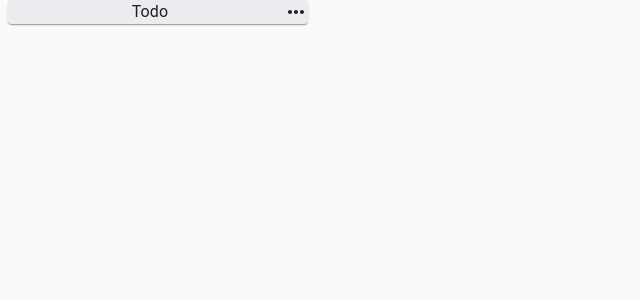
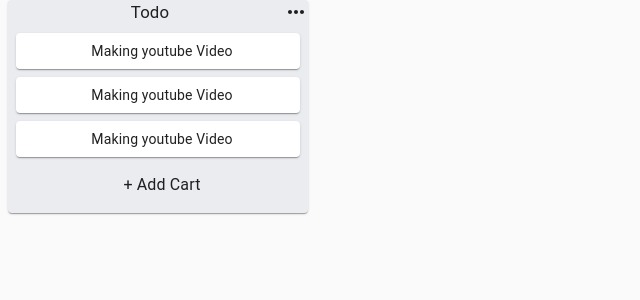
Before and after one commit to m1a9s9a4/react-trello-clone, a React (Create React App) app: page / in a window 1280 px wide. Shown: the top 300 px of the page, without its empty margins (0-640 px from the left). Built offline with nearby package versions, Linux system fonts and the light colour scheme.

Commit message:
[add] added trello card component

```diff
--- /dev/null
+++ b/src/Card.js
@@ -0,0 +1,19 @@
+import React from 'react';
+import { Paper } from '@material-ui/core';
+import {makeStyles} from "@material-ui/core/styles";
+
+const useStyle = makeStyles((theme) => ({
+    card: {
+        padding: theme.spacing(1, 1, 1, 2),
+        margin: theme.spacing(1),
+    }
+}));
+
+export default function Card() {
+    const classes = useStyle();
+    return (
+        <div>
+            <Paper className={classes.card}>Making youtube Video</Paper>
+        </div>
+    )
+}
--- a/src/components/List/List.js
+++ b/src/components/List/List.js
@@ -2,6 +2,8 @@ import React from 'react';
 import { Paper, CssBaseline } from '@material-ui/core';
 import { makeStyles } from '@material-ui/core/styles'
 import Title from "../Title";
+import Card from "../../Card";
+import InputContainer from "../input/InputContainer";
 
 const useStyle = makeStyles((theme) => ({
     root: {
@@ -18,6 +20,10 @@ export default function List() {
             <Paper className={classes.root}>
                 <CssBaseline />
                 <Title />
+                <Card />
+                <Card />
+                <Card />
+                <InputContainer />
             </Paper>
         </React.Fragment>
     )
--- a/src/components/Title.js
+++ b/src/components/Title.js
@@ -10,6 +10,8 @@ const useStyle = makeStyles((theme) => ({
     },
     editableTitle: {
         flexGrow: 1,
+        fontSize: "1.2em",
+        font: "bold",
     },
     input: {
         margin: theme.spacing(1),
@@ -27,6 +29,7 @@ export default function Title() {
             {open ? (
                 <div >
                     <InputBase value="Todo"
+                               autoFocus
                                inputProps={{
                                    className: classes.input
                                }}
--- /dev/null
+++ b/src/components/input/InputCard.js
@@ -0,0 +1,55 @@
+import React from 'react';
+import {Paper, InputBase, Button, IconButton, fade} from '@material-ui/core';
+import ClearIcon from '@material-ui/icons/Clear'
+import {makeStyles} from "@material-ui/core/styles";
+
+const useStyle = makeStyles((theme) => ({
+    card: {
+        paddingBottom: theme.spacing(4),
+        margin: theme.spacing(0, 1, 1, 1),
+    },
+    input: {
+        margin: theme.spacing(1)
+    },
+    btnConfirm: {
+        backgroundColor: '#5AAC44',
+        color: '#fff',
+        "&:hover": {
+           backgroundColor: fade('#5AAC44', 0.75),
+        }
+    },
+    confirm: {
+        theme: theme.spacing(0, 1, 1, 1),
+    }
+}));
+
+export default function InputCard({ setOpen }) {
+    const classes = useStyle();
+    return (
+        <div>
+            <div>
+                <Paper className={classes.card}>
+                    <InputBase
+                        multiline
+                        onBlur={() => setOpen(false)}
+                        fullWidth
+                        inputProps={{
+                            className: classes.input,
+                        }}
+                        placeholder="Enter a title ..."
+                    />
+                </Paper>
+            </div>
+            <div className={classes.confirm}>
+                <Button className={classes.btnConfirm}
+                        onClick={() => setOpen(false)}
+                >Add Card</Button>
+                <IconButton
+                    onClick={() => setOpen(false)}
+                >
+                    <ClearIcon />
+                </IconButton>
+            </div>
+        </div>
+    )
+}
--- /dev/null
+++ b/src/components/input/InputContainer.js
@@ -0,0 +1,38 @@
+import React, {useState} from 'react';
+import {fade, Paper, Typography, Collapse} from '@material-ui/core';
+import {makeStyles} from "@material-ui/core/styles";
+import InputCard from "./InputCard";
+
+const useStyle = makeStyles((theme) => ({
+    root: {
+        marginTop: theme.spacing(1)
+    },
+    addCard: {
+        padding: theme.spacing(1, 1, 1, 2),
+        margin: theme.spacing(0, 1, 1, 1),
+        backgroundColor: "#EBECF0",
+        "&:hover": {
+            backgroundColor: fade("#000", 0.25)
+        }
+    }
+}));
+
+export default function InputContainer() {
+    const [open, setOpen] = useState(false);
+    const classnames = useStyle();
+    return (
+        <div className={classnames.root}>
+            <Collapse in={open}>
+                <InputCard setOpen={setOpen} />
+            </Collapse>
+            <Collapse in={!open}>
+                <Paper className={classnames.addCard}
+                       elevation={0}
+                       onClick={() => setOpen(!open)}
+                >
+                    <Typography>+ Add Cart</Typography>
+                </Paper>
+            </Collapse>
+        </div>
+    )
+}
```
